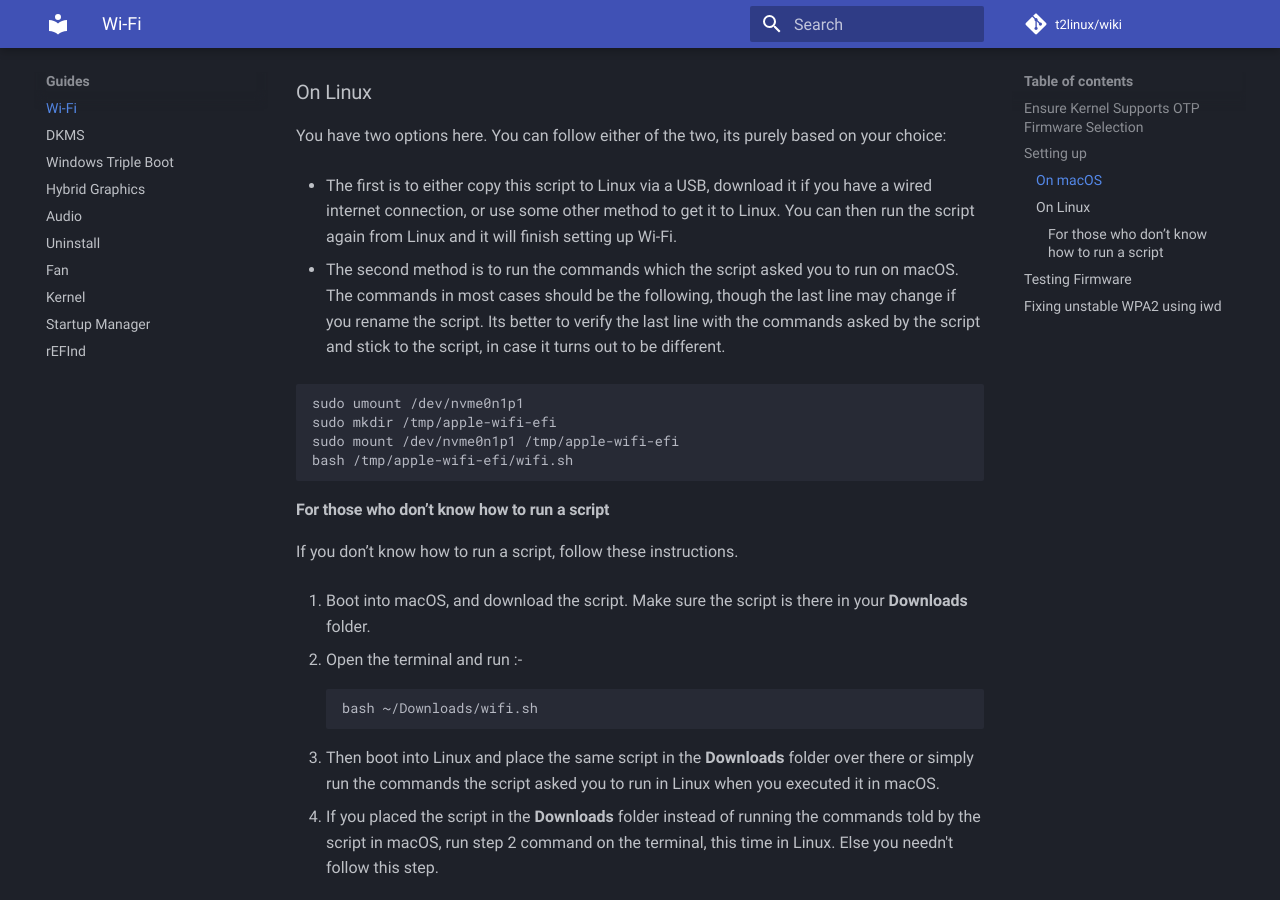
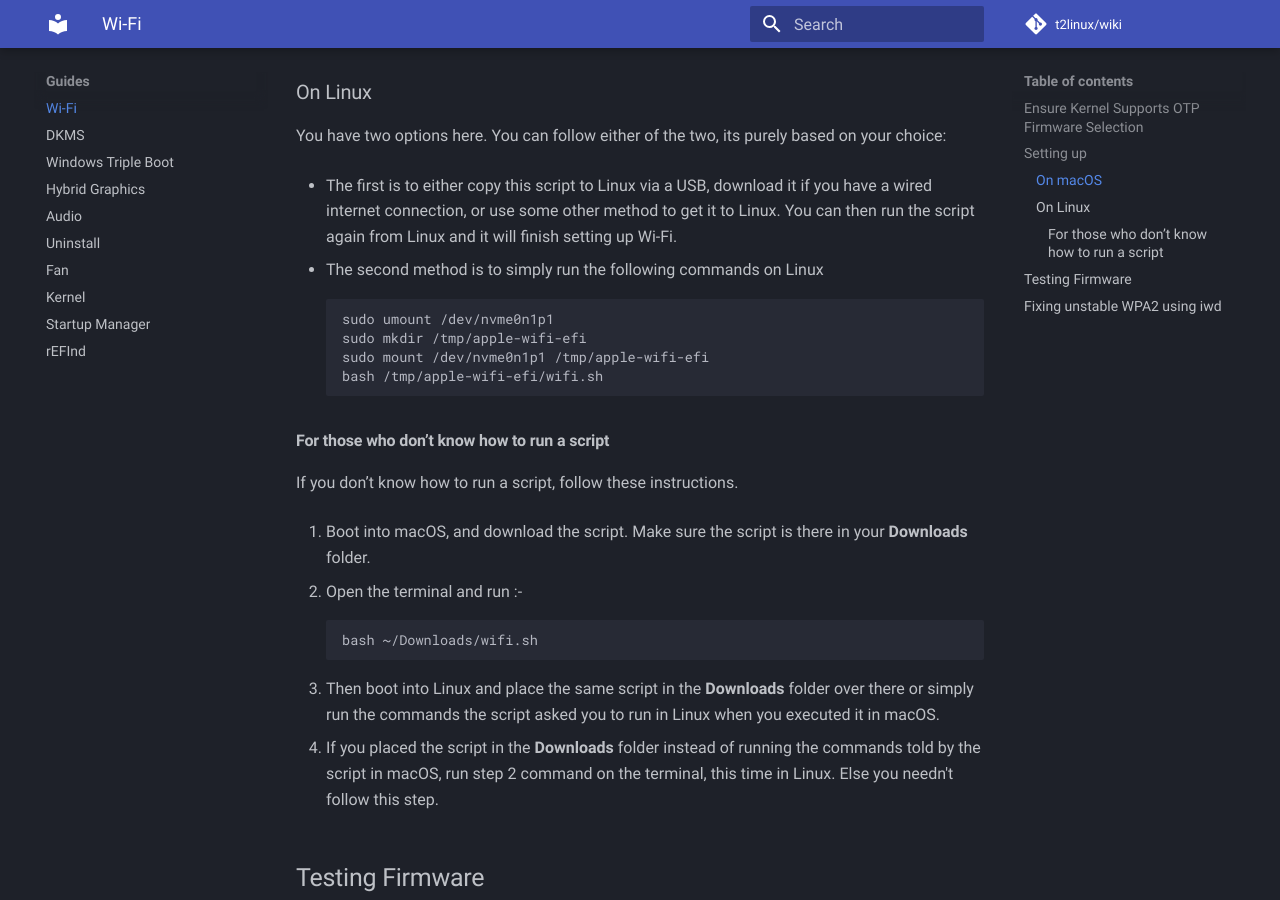
Before and after one commit to t2linux/wiki, an MkDocs documentation site: the page built from docs/guides/wifi.md, in a window 1280 px wide and 900 px high, scrolled down 1028 px. Built offline with MkDocs 1.6.1 and Material for MkDocs 9.7.7, drawn with Linux system fonts in a browser that asks for light colours; comment, search, counter and statistics services are not loaded.

Commit message:
Update wifi.md

````diff
--- a/docs/guides/wifi.md
+++ b/docs/guides/wifi.md
@@ -31,8 +31,7 @@ You have two options here. You can follow either of the two, its purely based on
 
 - The first is to either copy this script to Linux via a USB, download it if you have a wired internet connection, or use some other method to get it to Linux. You can then run the script again from Linux and it will finish setting up Wi-Fi.
 
-- The second method is to run the commands which the script asked you to run on macOS. The commands in most cases should be the following, though the last line may change if you rename the script. Its better to verify the last line with the commands asked by the script and stick to the script, in case it turns out to be different.
-
+- The second method is to simply run the following commands on Linux
   ```sh
   sudo umount /dev/nvme0n1p1
   sudo mkdir /tmp/apple-wifi-efi
````
